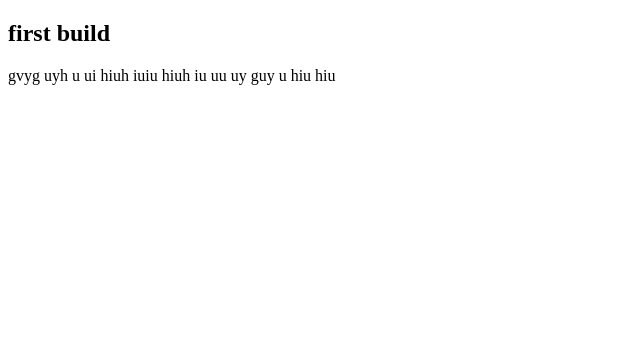
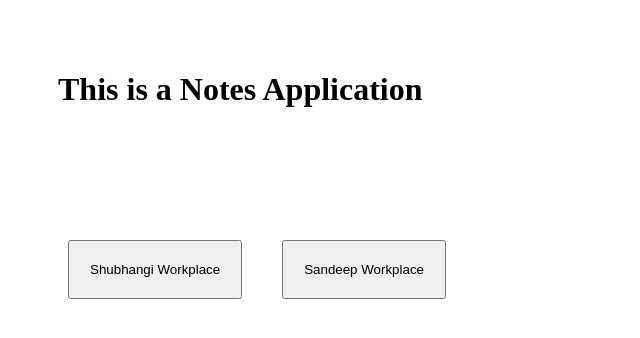
Before and after one commit to Shubhu2107/notes-sample-app, an Angular app: page / in a window 1280 px wide. Shown: the top 338 px of the page, without its empty margins (0-640 px from the left). Built offline with nearby package versions, Linux system fonts and the light colour scheme.

Commit message:
updated routing

```diff
--- a/src/app/app-routing.module.ts
+++ b/src/app/app-routing.module.ts
@@ -1,3 +1,4 @@
+import { HomeComponent } from './home/home.component';
 import { SandeepComponent } from './sandeep/sandeep.component';
 import { ShubhangiComponent } from './shubhangi/shubhangi.component';
 import { NgModule } from '@angular/core';
@@ -5,6 +6,7 @@ import { RouterModule, Routes } from '@angular/router';
 
 const routes: Routes = [
   { path: 'shubhangi', component: ShubhangiComponent },
+  { path: '', component: HomeComponent },
   { path: 'sandeep', component: SandeepComponent },
 ];
 
--- a/src/app/app.component.html
+++ b/src/app/app.component.html
@@ -1,2 +1 @@
-<h2>first build</h2>
-<p>gvyg uyh u ui hiuh iuiu hiuh iu uu uy guy u hiu hiu</p>
+<router-outlet></router-outlet>
--- a/src/app/app.module.ts
+++ b/src/app/app.module.ts
@@ -7,13 +7,15 @@ import { AppComponent } from './app.component';
 import { ShubhangiComponent } from './shubhangi/shubhangi.component';
 
 import { SandeepComponent } from './sandeep/sandeep.component';
+import { HomeComponent } from './home/home.component';
 
 
 @NgModule({
   declarations: [
     AppComponent,
     ShubhangiComponent,
-    SandeepComponent
+    SandeepComponent,
+    HomeComponent
 
   ],
   imports: [
--- /dev/null
+++ b/src/app/home/home.component.html
@@ -0,0 +1,5 @@
+<h1 style="padding: 50px;">This is a Notes Application</h1>
+<div style="padding: 40px;">
+  <button style="padding: 20px;margin: 20px;" routerLink="shubhangi">Shubhangi Workplace</button>
+  <button style="padding: 20px; margin: 20px;" routerLink="sandeep">Sandeep Workplace</button>
+</div>
```
Also changed, not shown: src/app/home/home.component.ts (added, +10 -0 lines), src/app/home/home.component.css (added), 1 other file (tests, documents, lock files or other folders).
